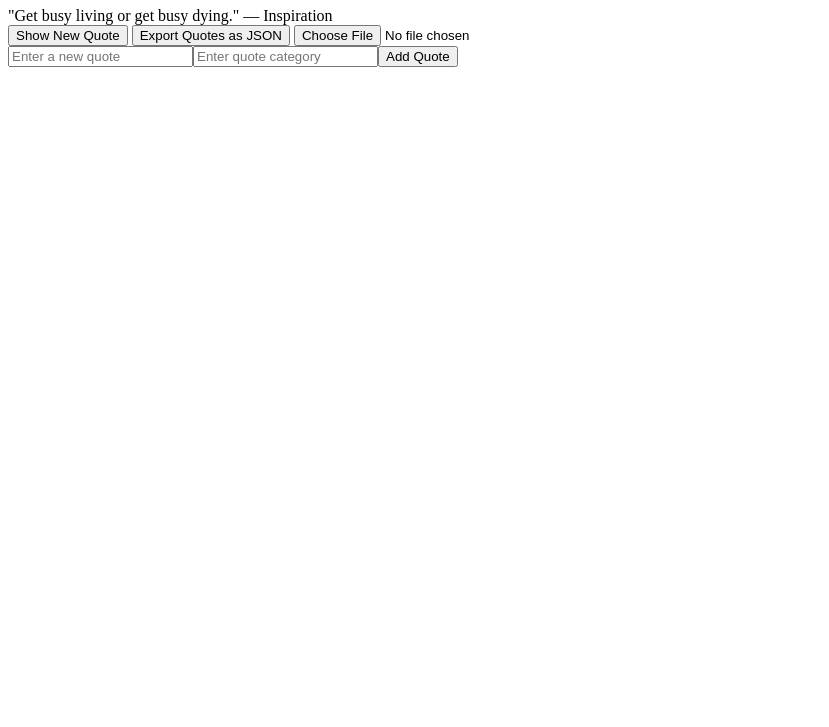
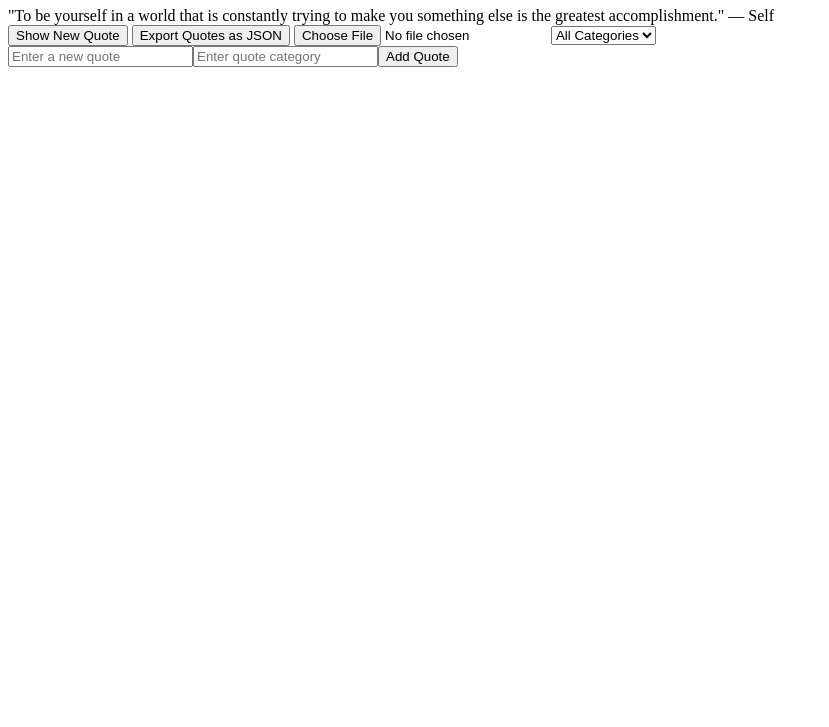
Before and after one commit to auilk/alx_fe_javascript, a plain HTML site: page dom-manipulation/index.html in a window 1280 px wide. Shown: the part 73-800 px from the top of the page, without its empty margins (0-829 px from the left). Drawn offline with Linux system fonts and the light colour scheme.

Commit message:
Finished the third task

```diff
--- a/dom-manipulation/index.html
+++ b/dom-manipulation/index.html
@@ -14,6 +14,10 @@
 
     <input type="file" id="importFile" accept=".json" onchange="importFromJsonFile(event)" />
 
+    <select id="categoryFilter" onchange="filterQuotes()">
+        <option value="all">All Categories</option>
+    </select>
+
     <script src="script.js"></script>
 </body>
 </html>
--- a/dom-manipulation/script.js
+++ b/dom-manipulation/script.js
@@ -5,15 +5,49 @@ let quotes = JSON.parse(localStorage.getItem("quotes")) || [
     { text: "To be yourself in a world that is constantly trying to make you something else is the greatest accomplishment.", category: "Self" }
 ];
 
-function showRandomQuote()
+function showRandomQuotes(filteredQuotes = quotes)
 {
-    const randomIndex = Math.floor(Math.random() * quotes.length);
-    const randomQuote = quotes[randomIndex];
+    const quoteDisplay = document.getElementById("quoteDisplay");
+    if (filteredQuotes.length > 0) {
+        const randomQuote = filteredQuotes[Math.floor(Math.random() * filteredQuotes.length)];
+        quoteDisplay.textContent = `"${randomQuote.text}" — ${randomQuote.category}`;
+    } else {
+        quoteDisplay.textContent = "No quotes available in this category.";
+    }
+}
 
-    const quoteDisplay = document.getElementById("quoteDisplay");
-    quoteDisplay.innerHTML = `"${randomQuote.text}" — ${randomQuote.category}`;
+function populateCategories()
+{
+    const categoryFilter = document.getElementById("categoryFilter");
 
-    sessionStorage.setItem("lastViewedQuote", JSON.stringify(randomQuote));
+    const categories = ["all", ...new Set(quotes.map(quote => quote.category))];
+
+    categoryFilter.innerHTML = "<option value='all'>All Categories</option>";
+
+    categories.forEach(category =>
+    {
+        const option = document.createElement("option");
+        option.value = category;
+        option.textContent = category;
+        categoryFilter.appendChild(option);
+    });
+
+    const lastSelectedCategory = localStorage.getItem("lastCategoryFilter");
+    if (lastSelectedCategory)
+    {
+        categoryFilter.value = lastSelectedCategory;
+    }
+}
+
+function filterQuotes()
+{
+    const selectedCategory = document.getElementById("categoryFilter").value;
+
+    const filteredQuotes = selectedCategory === "all" ? quotes : quotes.filter(quote => quote.category === selectedCategory);
+
+    showRandomQuotes(filteredQuotes);
+
+    localStorage.setItem("lastCategoryFilter", selectedCategory);
 }
 
 function addQuote()
@@ -122,11 +156,11 @@ function saveQuotes()
     localStorage.setItem("quotes", JSON.stringify(quotes));
 }
 
-
-
 document.addEventListener("DOMContentLoaded", function()
 {
-    showRandomQuote();
+    populateCategories();
+
+    showRandomQuotes();
 
     createAddQuoteForm();
 
```
